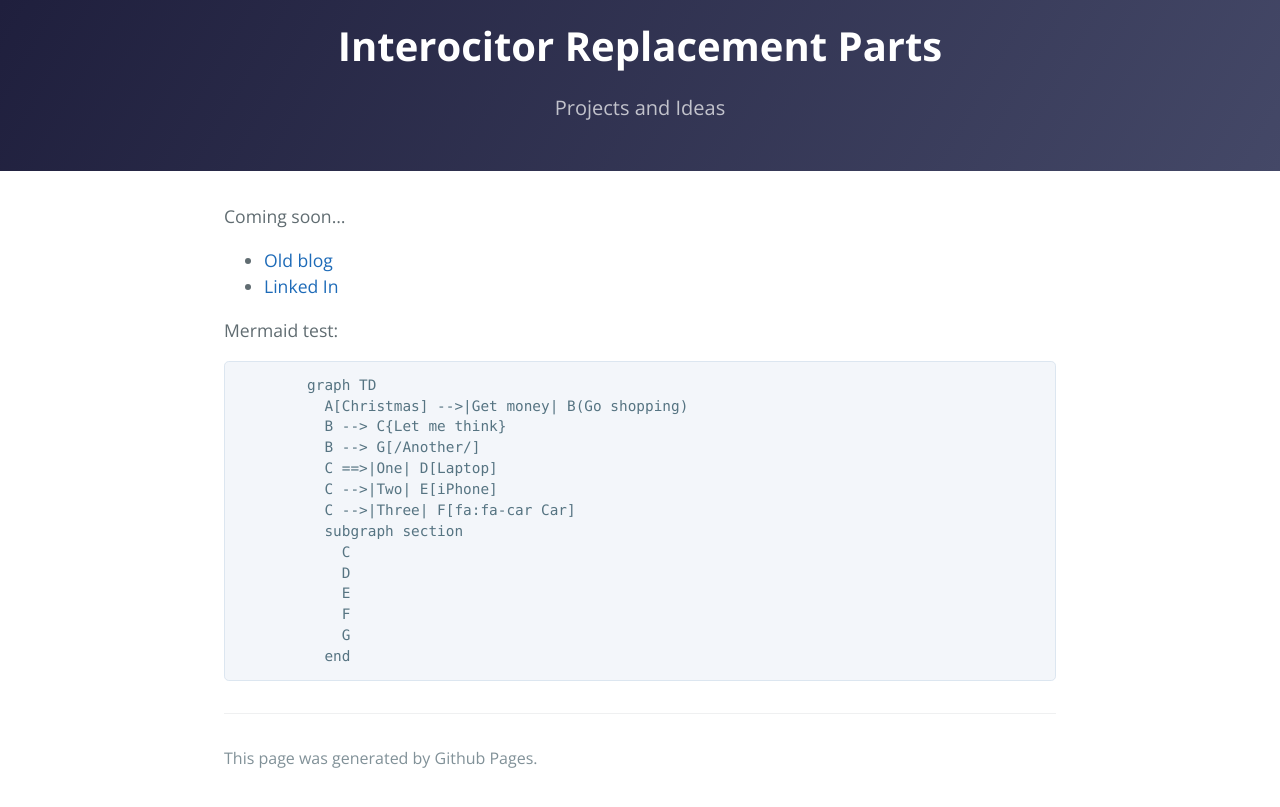
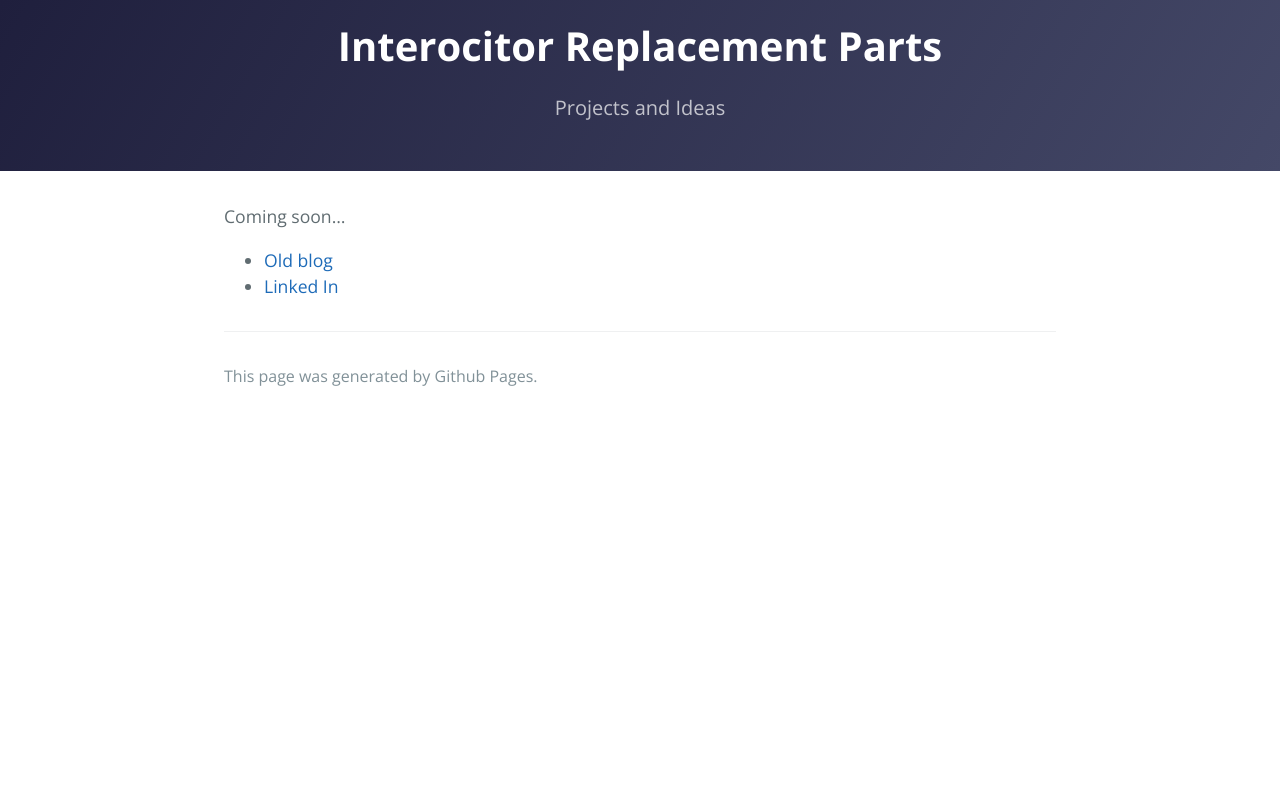
Before and after one commit to nickmain/nickmain.github.io, a Jekyll site: the page built from index.md, in a window 1280 px wide. Shown: the top 807 px of the page. Built offline with Jekyll 4.4.1, drawn with Linux system fonts in a browser that asks for light colours; our own code applies the rules of GitHub Pages for plain Markdown files.

Commit message:
Update index.md

````diff
--- a/index.md
+++ b/index.md
@@ -2,21 +2,3 @@ Coming soon...
 
 * [Old blog](http://epistemologicalengineering.blogspot.com)
 * [Linked In](https://www.linkedin.com/in/davidnickmain/)
-
-Mermaid test:
-```mermaid
-        graph TD
-          A[Christmas] -->|Get money| B(Go shopping)
-          B --> C{Let me think}
-          B --> G[/Another/]
-          C ==>|One| D[Laptop]
-          C -->|Two| E[iPhone]
-          C -->|Three| F[fa:fa-car Car]
-          subgraph section
-            C
-            D
-            E
-            F
-            G
-          end
-```
````
